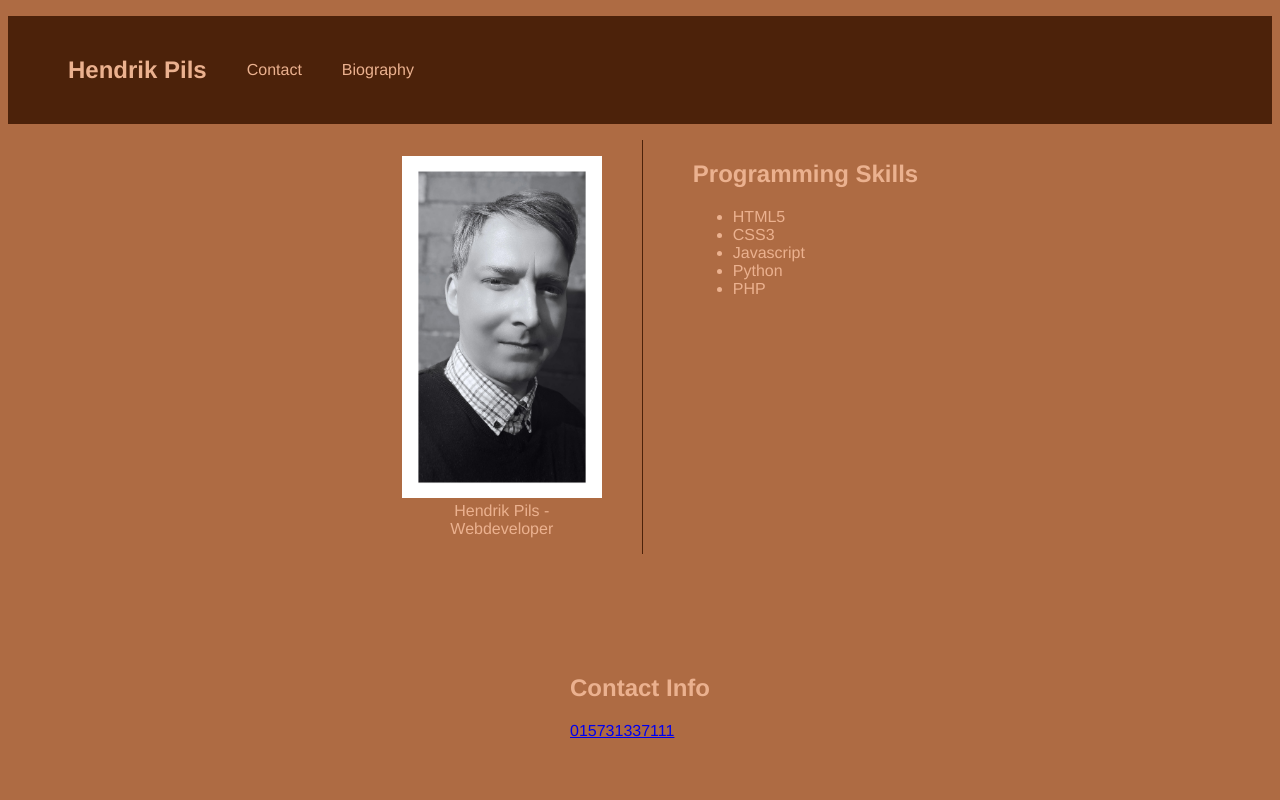
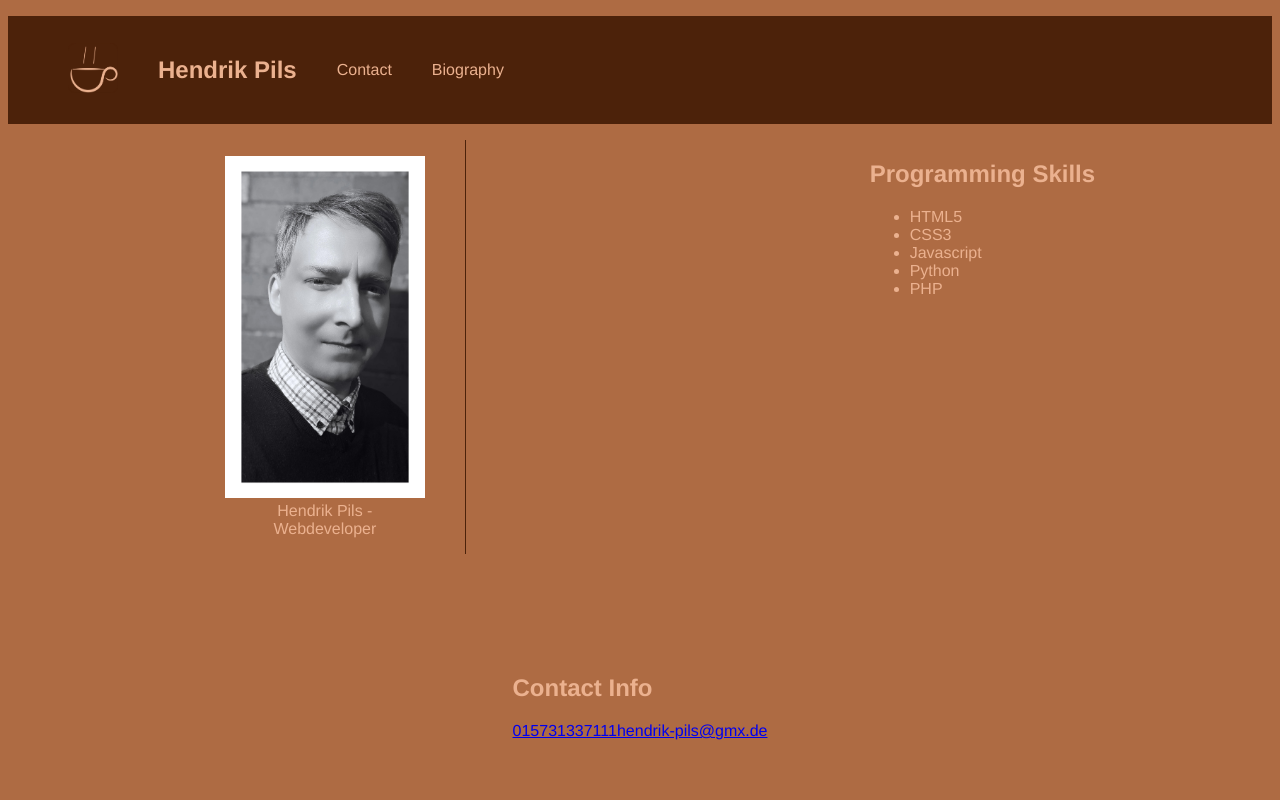
Before and after one commit to Hendrik-Pils/personal-website, a plain HTML site: page index.html in a window 1280 px wide. Shown: the top 800 px of the page. Drawn offline with Linux system fonts and the light colour scheme.

Commit message:
add coffee cup image

```diff
--- a/css/styles.css
+++ b/css/styles.css
@@ -57,7 +57,7 @@
  main {
    display: flex;
    flex-wrap: wrap;
-   justify-content:center;
+   justify-content: space-around;
    align-content: space-around;
    gap: 50px;
  }
@@ -72,17 +72,12 @@
   align-self: left;
 }
 
-.tags {
-  align-self: flex-start;
-
-}
-
 .contact {
-  justify-content: space-around;
+  justify-content: space-between;
 }
 
 .contact > h2 {
-  self-align: left;
+
 }
 
 
--- a/index.html
+++ b/index.html
@@ -9,6 +9,7 @@
   <body>
     <nav>
       <ul class="navigation__menu">
+      <li><img src="./images/kaffee.png" alt="kaffeetasse" style="width:50px"></li>
       <li><h1>Hendrik Pils</h1></li>
       <li><a href="">Contact</a></li>
       <li><a href="">Biography</a></li>
@@ -36,8 +37,7 @@
       <div class="break"></div>
 
       <section class="contact">
-      <h2>Contact Info</h2>
-      <a href="#">015731337111</a>
+      <h2>Contact Info</h2><a href="#">015731337111</a><a href="#">hendrik-pils@gmx.de</a>
       </section>
 
       <div class="break"></div>
```
Also changed, not shown: images/kaffee.png (added).
